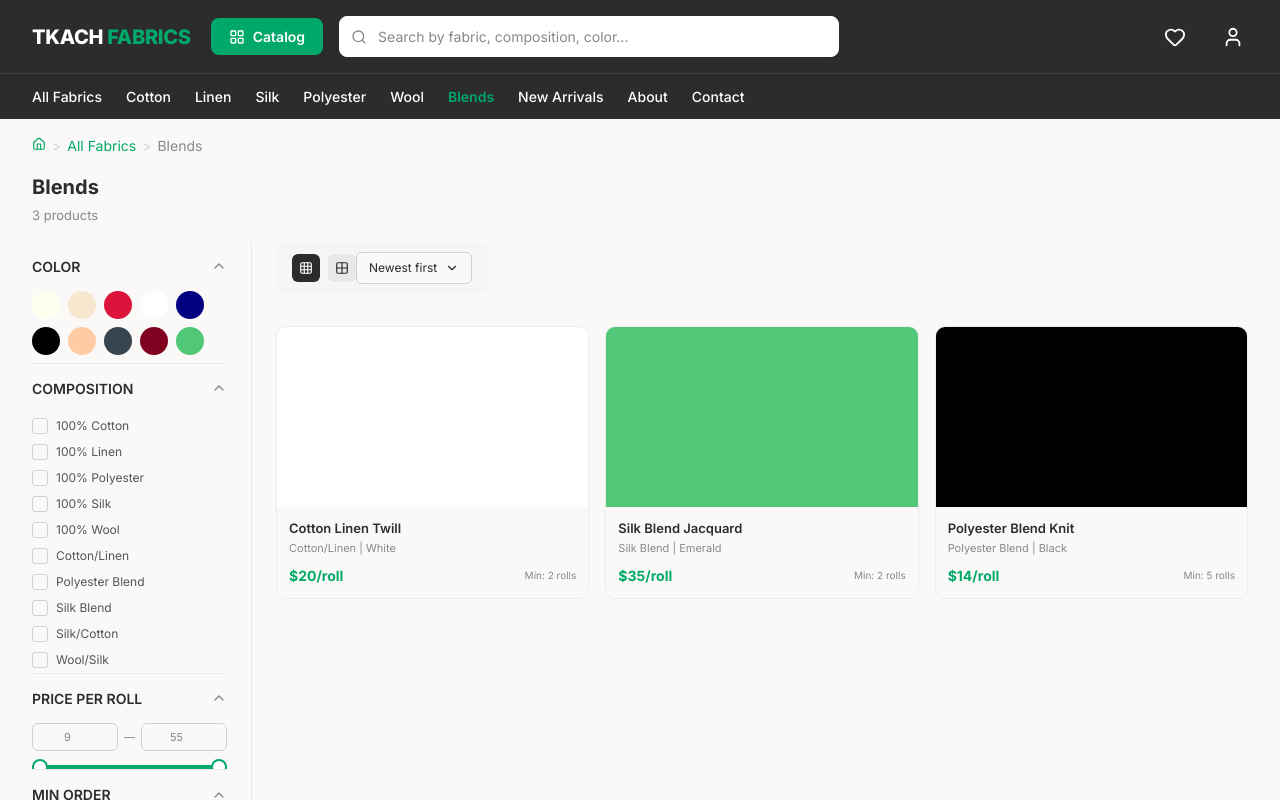
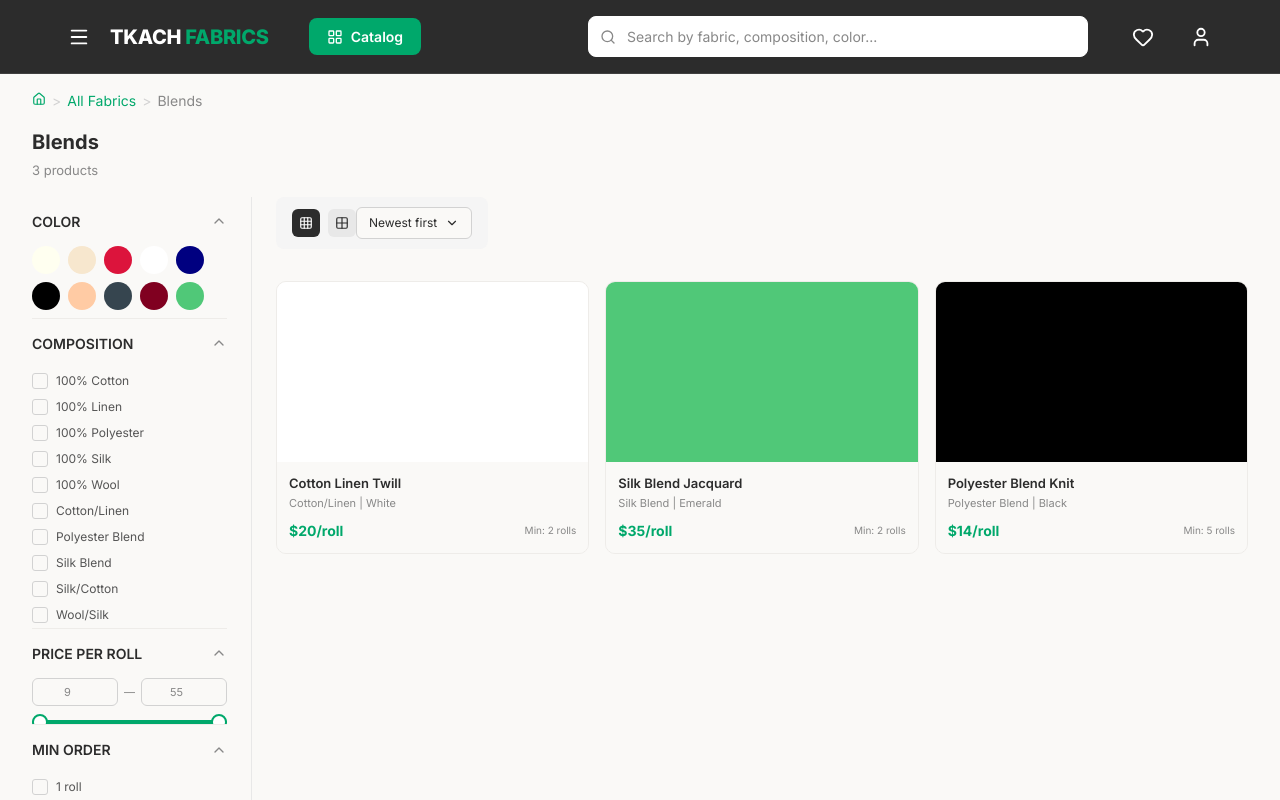
Before and after one commit to vladzsh/tkach-fabrics, a Next.js app: page /catalog/blends in a window 1280 px wide. Shown: the top 800 px of the page. Built offline with nearby package versions, Linux system fonts and the light colour scheme.

Commit message:
fix: remove CategoryNav, add hamburger menu with page links
Hamburger is now always visible before logo. Menu has Pages section
(About Us, Contacts, Shipping) and Catalog section (categories).
CategoryNav bar removed.

Co-Authored-By: Claude Opus 4.6 (1M context) <noreply@anthropic.com>

```diff
--- a/src/components/layout/Header.module.css
+++ b/src/components/layout/Header.module.css
@@ -8,10 +8,10 @@
   display: flex;
   align-items: center;
   justify-content: space-between;
-  padding: 16px 32px;
+  padding: 16px 64px;
   background: var(--color-primary);
   border-bottom: 1px solid var(--color-footer-divider);
-  gap: 20px;
+  gap: 40px;
 }
 
 .logo {
@@ -33,6 +33,12 @@
 
 .accent {
   color: var(--color-accent);
+}
+
+.leftGroup {
+  display: flex;
+  align-items: center;
+  gap: 16px;
 }
 
 .centerGroup {
@@ -76,6 +82,7 @@
 .desktopOnly {
   display: flex;
   align-items: center;
+  justify-content: space-between;
 }
 
 .mobileOnly {
--- a/src/components/layout/Header.tsx
+++ b/src/components/layout/Header.tsx
@@ -4,7 +4,6 @@ import { useState } from "react";
 import Link from "next/link";
 import { Heart, User, Menu, Search } from "lucide-react";
 import SearchBar from "./SearchBar";
-import CategoryNav from "./CategoryNav";
 import CatalogFlyout from "./CatalogFlyout";
 import MobileMenu from "./MobileMenu";
 import styles from "./Header.module.css";
@@ -14,10 +13,9 @@ export default function Header() {
 
   return (
     <header className={styles.header}>
-      {/* Header bar */}
       <div className={styles.headerBar}>
-        {/* Mobile: hamburger + condensed logo + icons */}
-        <div className={styles.mobileOnly}>
+        {/* Hamburger + Logo (always visible) */}
+        <div className={styles.leftGroup}>
           <button
             className={styles.iconBtn}
             onClick={() => setMobileMenuOpen(true)}
@@ -25,16 +23,6 @@ export default function Header() {
           >
             <Menu size={22} />
           </button>
-        </div>
-
-        <div className={styles.mobileOnly}>
-          <Link href="/" className={styles.logoMobile}>
-            TKACH <span className={styles.accent}>F.</span>
-          </Link>
-        </div>
-
-        {/* Desktop: full logo */}
-        <div className={styles.desktopOnly}>
           <Link href="/" className={styles.logo}>
             TKACH <span className={styles.accent}>FABRICS</span>
           </Link>
@@ -67,10 +55,7 @@ export default function Header() {
         </div>
       </div>
 
-      {/* Category nav (hidden on mobile via CSS) */}
-      <CategoryNav />
-
-      {/* Mobile menu drawer */}
+      {/* Menu drawer */}
       <MobileMenu
         open={mobileMenuOpen}
         onClose={() => setMobileMenuOpen(false)}
--- a/src/components/layout/MobileMenu.module.css
+++ b/src/components/layout/MobileMenu.module.css
@@ -62,6 +62,15 @@
   gap: 2px;
 }
 
+.sectionLabel {
+  font-size: 11px;
+  font-weight: 700;
+  text-transform: uppercase;
+  letter-spacing: 0.5px;
+  color: var(--color-text-secondary);
+  padding: 4px 8px 8px;
+}
+
 .link {
   display: block;
   padding: 12px 8px;
--- a/src/components/layout/MobileMenu.tsx
+++ b/src/components/layout/MobileMenu.tsx
@@ -5,7 +5,7 @@ import Link from "next/link";
 import { X } from "lucide-react";
 import styles from "./MobileMenu.module.css";
 
-const links = [
+const catalogLinks = [
   { label: "All Fabrics", href: "/catalog" },
   { label: "Cotton", href: "/catalog/cotton" },
   { label: "Linen", href: "/catalog/linen" },
@@ -14,8 +14,12 @@ const links = [
   { label: "Wool", href: "/catalog/wool" },
   { label: "Blends", href: "/catalog/blends" },
   { label: "New Arrivals", href: "/catalog/new-arrivals" },
-  { label: "About", href: "/about" },
-  { label: "Contact", href: "/contact" },
+];
+
+const pageLinks = [
+  { label: "About Us", href: "/about" },
+  { label: "Contacts", href: "/contact" },
+  { label: "Shipping", href: "#" },
 ];
 
 type MobileMenuProps = {
@@ -66,7 +70,24 @@ export default function MobileMenu({ open, onClose }: MobileMenuProps) {
         </div>
 
         <nav className={styles.nav}>
-          {links.map((link) => (
+          <div className={styles.sectionLabel}>Pages</div>
+          {pageLinks.map((link) => (
+            <Link
+              key={link.href}
+              href={link.href}
+              className={styles.link}
+              onClick={onClose}
+            >
+              {link.label}
+            </Link>
+          ))}
+        </nav>
+
+        <hr className={styles.divider} />
+
+        <nav className={styles.nav}>
+          <div className={styles.sectionLabel}>Catalog</div>
+          {catalogLinks.map((link) => (
             <Link
               key={link.href}
               href={link.href}
```
